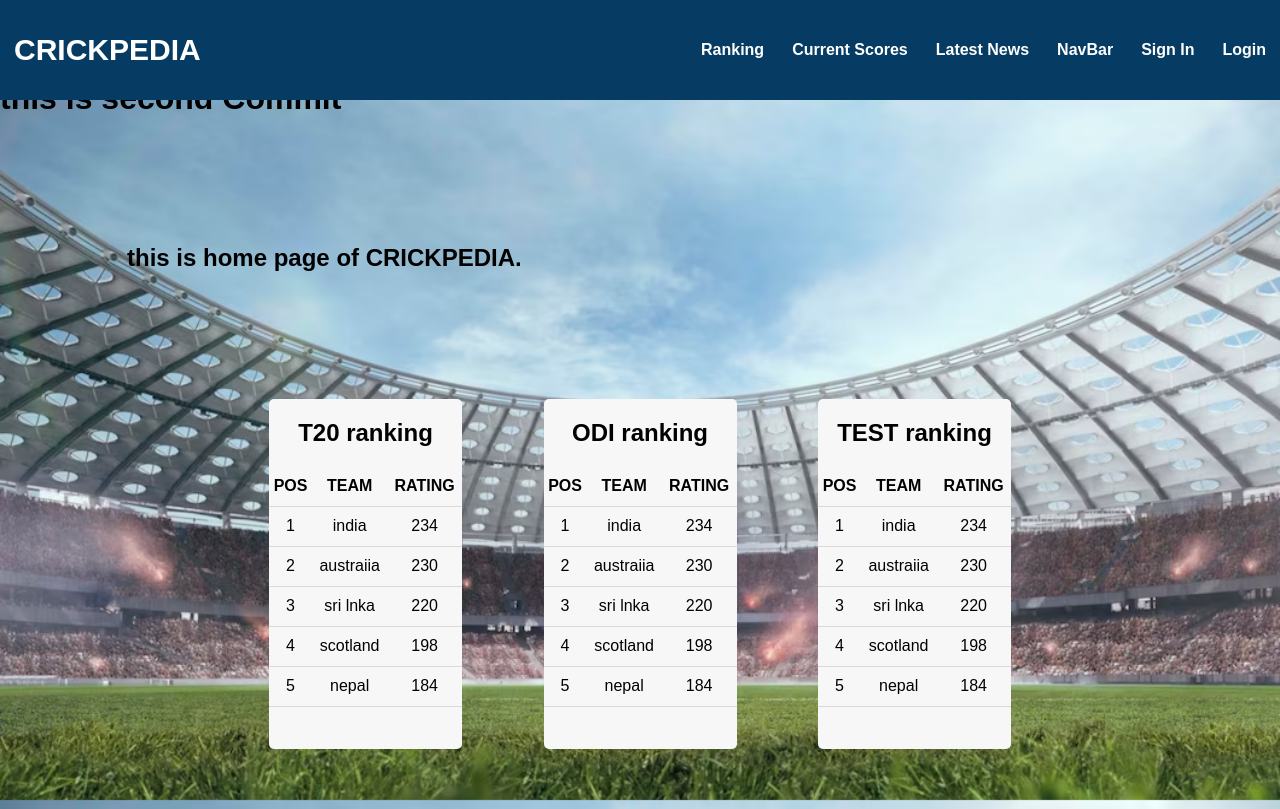
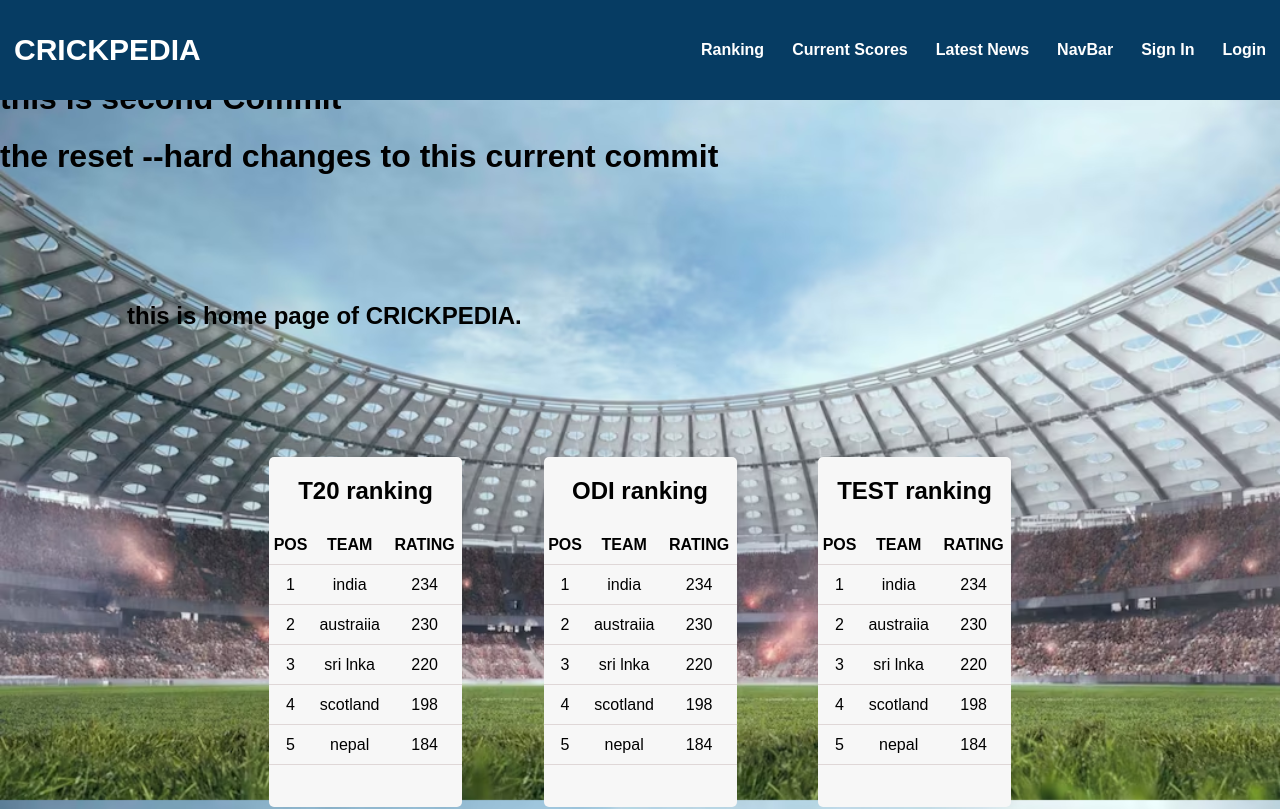
Before and after one commit to Tikam321/cricketistic-app, a React (Create React App) app: page / in a window 1280 px wide. Shown: the top 809 px of the page. Built offline with nearby package versions, Linux system fonts and the light colour scheme.

Commit message:
the reset --hard changes HEAD to current changes and commit the changes

```diff
--- a/src/App.tsx
+++ b/src/App.tsx
@@ -17,6 +17,7 @@ function App() {
     <h1> this is first Commit</h1>
     <h1> this is second Commit</h1>
     <NavBar/>
+    <h1>the reset --hard changes to this current commit</h1>
     <Routes>
       <Route path="/" element={<Home />} />
       <Route path="/ranking" element={<Ranking />} />
```
